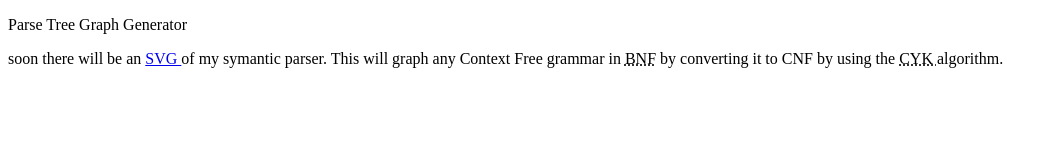
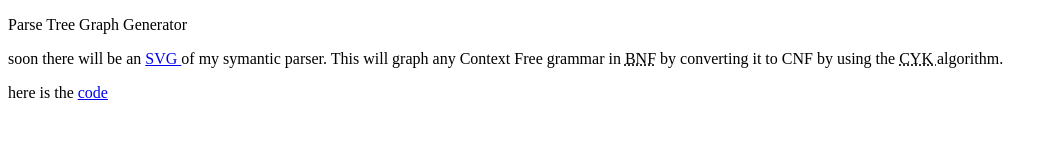
Before and after one commit to dacresni/parse-tree-grapher, a plain HTML site: page index.html in a window 1280 px wide. Shown: the whole page, without its empty margins (0-1058 px from the left). Drawn offline with Linux system fonts and the light colour scheme.

Commit message:
added a link to the source

```diff
--- a/index.html
+++ b/index.html
@@ -8,5 +8,7 @@
 <p> Parse Tree Graph Generator</p>
 <p>soon there will be an <a href = "http://en.wikipedia.org/wiki/SVG" >SVG </a> of my symantic parser. This will graph any Context Free grammar in <abbr title="Bacus Naur Form">BNF</abbr> by converting it to CNF by using the <abbr title="Choker Yomer Kamasai"> CYK </abbr> algorithm. </p>
 
+here is the <a href = "http://github.com/dacresni/parse-tree-grapher" > code </a>
+
 </body>
 </html>
```
